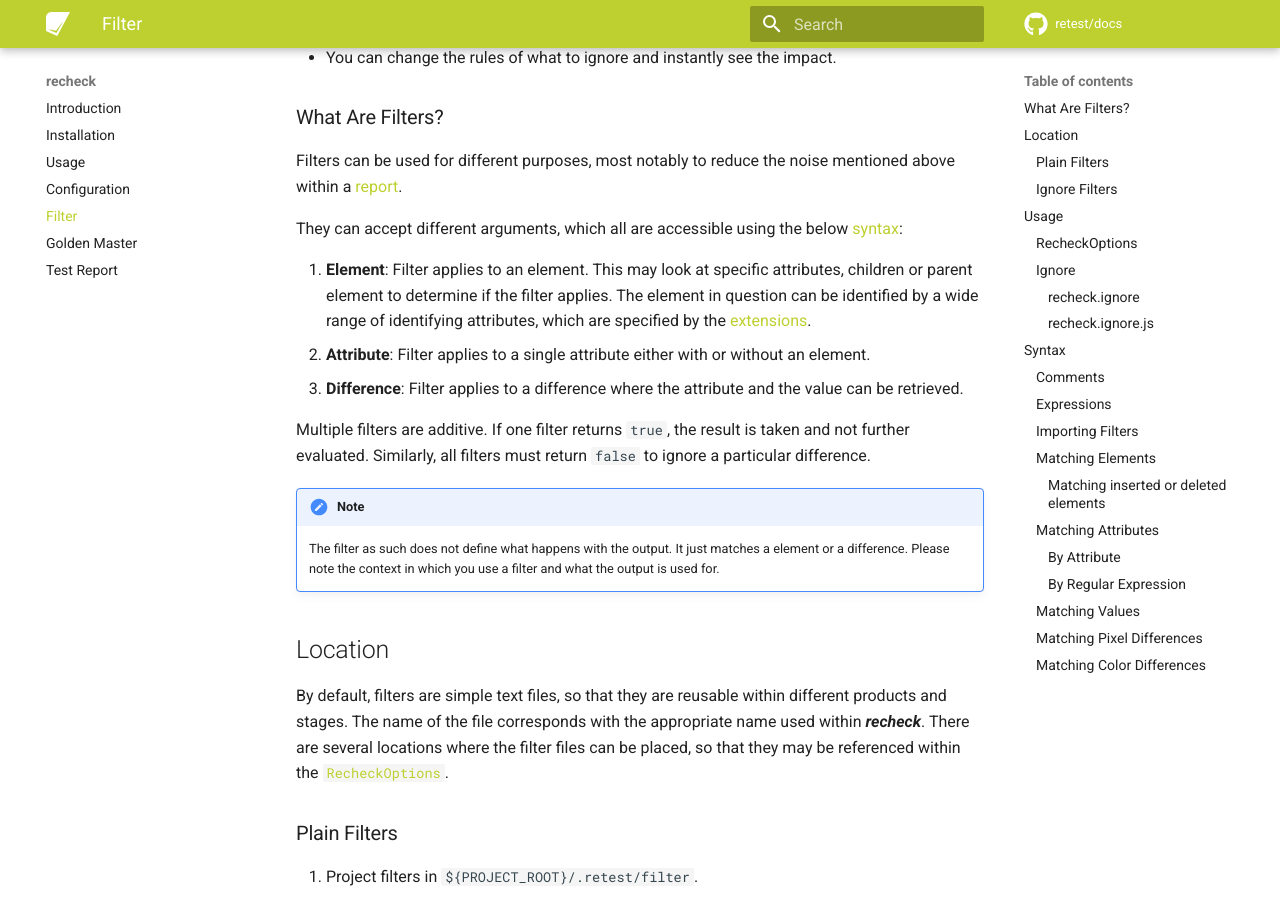
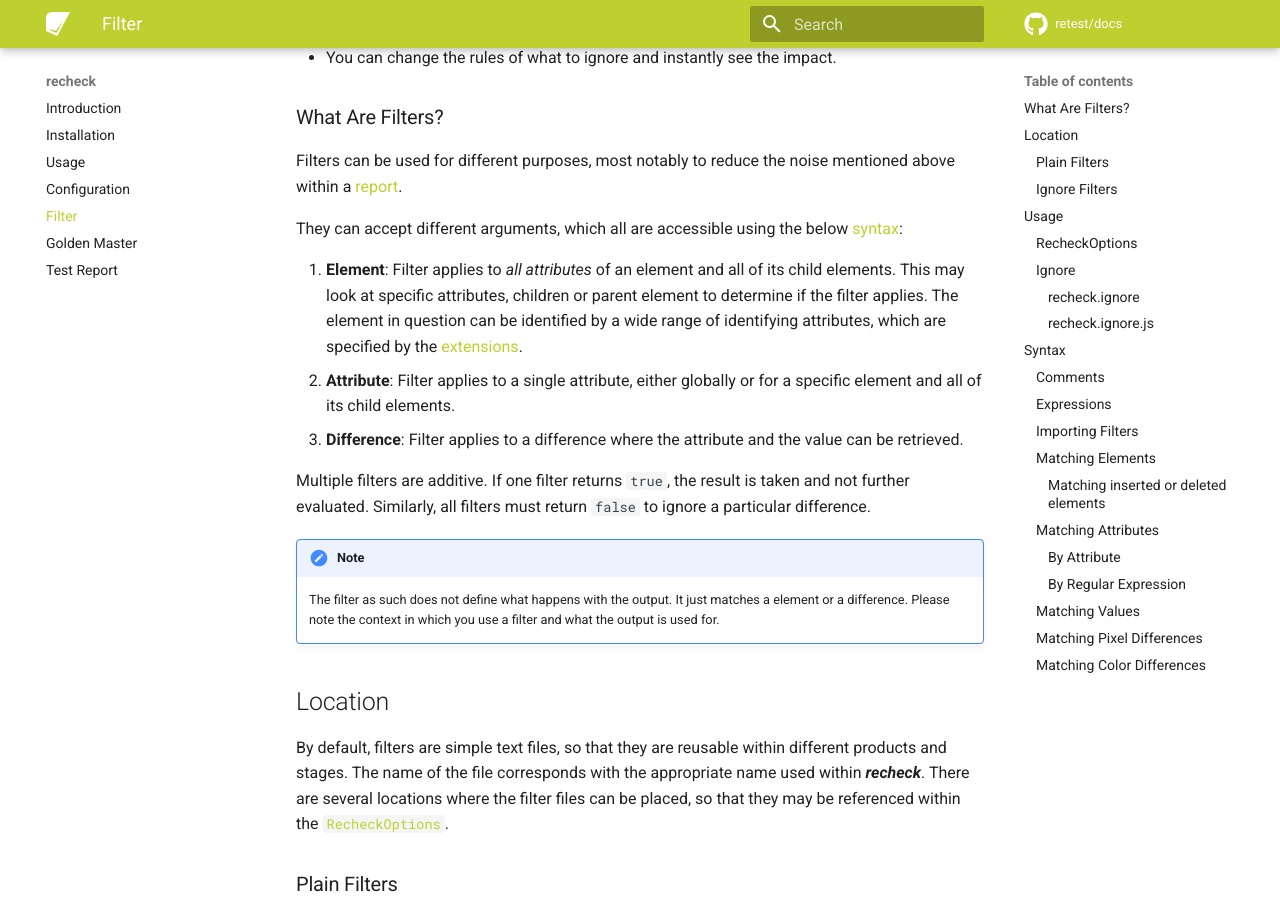
Before and after one commit to retest/docs, an MkDocs documentation site: the page built from docs/recheck/usage/filter.md, in a window 1280 px wide and 900 px high, scrolled down 410 px. Built offline with MkDocs 1.6.1 and Material for MkDocs 9.7.7, drawn with Linux system fonts in a browser that asks for light colours; comment, search, counter and statistics services are not loaded.

Commit message:
Update filter.md to reflect new usage and improve wording

```diff
--- a/docs/recheck/usage/filter.md
+++ b/docs/recheck/usage/filter.md
@@ -14,8 +14,8 @@ Filters can be used for different purposes, most notably to reduce the noise men
 
 They can accept different arguments, which all are accessible using the below [syntax](#syntax):
 
-1. **Element**: Filter applies to an element. This may look at specific attributes, children or parent element to determine if the filter applies. The element in question can be identified by a wide range of identifying attributes, which are specified by the [extensions](../introduction/installation).
-2. **Attribute**: Filter applies to a single attribute either with or without an element.
+1. **Element**: Filter applies to _all attributes_ of an element and all of its child elements. This may look at specific attributes, children or parent element to determine if the filter applies. The element in question can be identified by a wide range of identifying attributes, which are specified by the [extensions](../introduction/installation).
+2. **Attribute**: Filter applies to a single attribute, either globally or for a specific element and all of its child elements.
 3. **Difference**: Filter applies to a difference where the attribute and the value can be retrieved.
 
 Multiple filters are additive. If one filter returns `true`, the result is taken and not further evaluated. Similarly, all filters must return `false` to ignore a particular difference.
```
